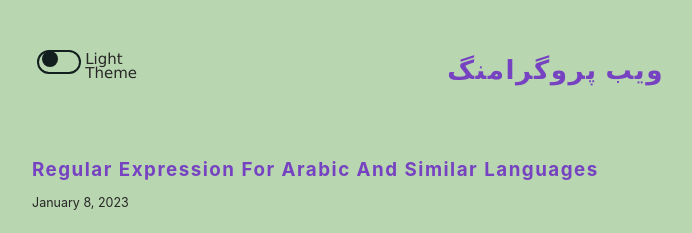
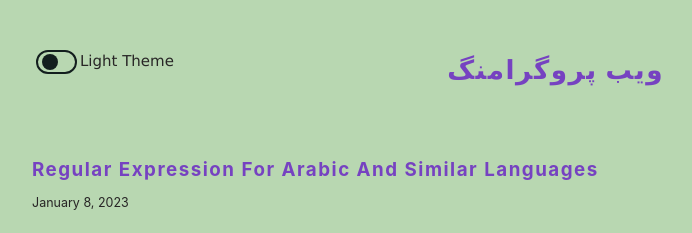
Before and after one commit to Kashaan-M/blog, a Jekyll site: the page built from index.html, in a window 1280 px wide. Shown: the top 233 px of the page, without its empty margins (292-984 px from the left). Built offline with Jekyll 4.4.1, drawn with Linux system fonts in a browser that asks for light colours; some web fonts are replaced.

Commit message:
fixed styling

```diff
--- a/public/styles/styles.css
+++ b/public/styles/styles.css
@@ -1,6 +1,6 @@
 @import url('./resets.css');
 @font-face {
-  font-family: 'Mehr Nastaliq Web Regular';
+  font-family: MehrNastaliq;
   src: url('../fonts/MehrNastaliqWebRegular.ttf{}');}
 }
 *{},}
@@ -36,7 +36,7 @@ body {
 
 /** Urdu **/
 .urdu {
-  font-family: 'Mehr Nastaliq Web Regular','Trebuchet MS', 'Lucida Sans Unicode', 'Lucida Grande', 'Lucida Sans', Arial, sans-serif;
+  font-family: MehrNastaliq,'Trebuchet MS', 'Lucida Sans Unicode', 'Lucida Grande', 'Lucida Sans', Arial, sans-serif;
 }
 .urdu-p {
   font-size: 1.625rem;
@@ -86,9 +86,9 @@ p {
   position: relative;
 }
 label {
-  width: 88px;
-  height: 20px;
-  line-height: 14px;
+  width: 112px;
+  height: 19px;
+  line-height: 19px;
   position: relative;
 }
 label span {
@@ -97,7 +97,7 @@ label span {
 input[type='checkbox'] {
   -webkit-appearance: none;
   appearance: none;
-  width: 44px;
+  width: 48px;
   height: 24px;
   border-radius: 12px;
   border: 2px solid var(--clr-dark-bg);
@@ -111,7 +111,7 @@ input[type='checkbox']::before {
   background: var(--clr-dark-bg);
   position: absolute;
   border-radius: 9px;
-  top: 4px;
+  top: 7px;
   left: 7%;
   transition: all 0.4s;
 }
@@ -122,7 +122,7 @@ input[type='checkbox']:checked {
 }
 input[type='checkbox']:checked::before {
   background: var(--clr-light-bg);
-  left: 18%;
+  left: 16%;
 }
 input[type='checkbox'] ~ label .on,
 input[type='checkbox']:checked ~ label .off {
```
